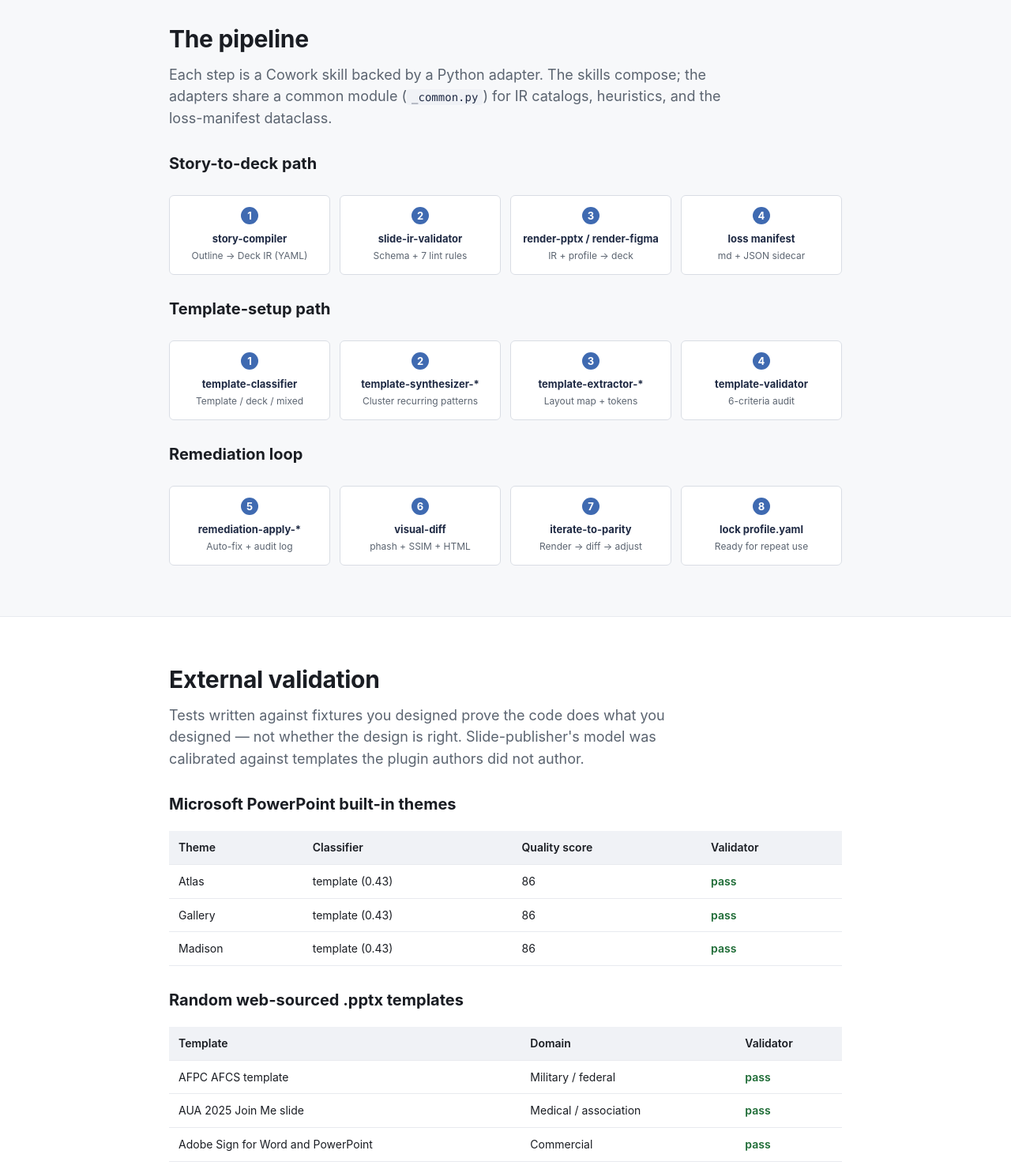
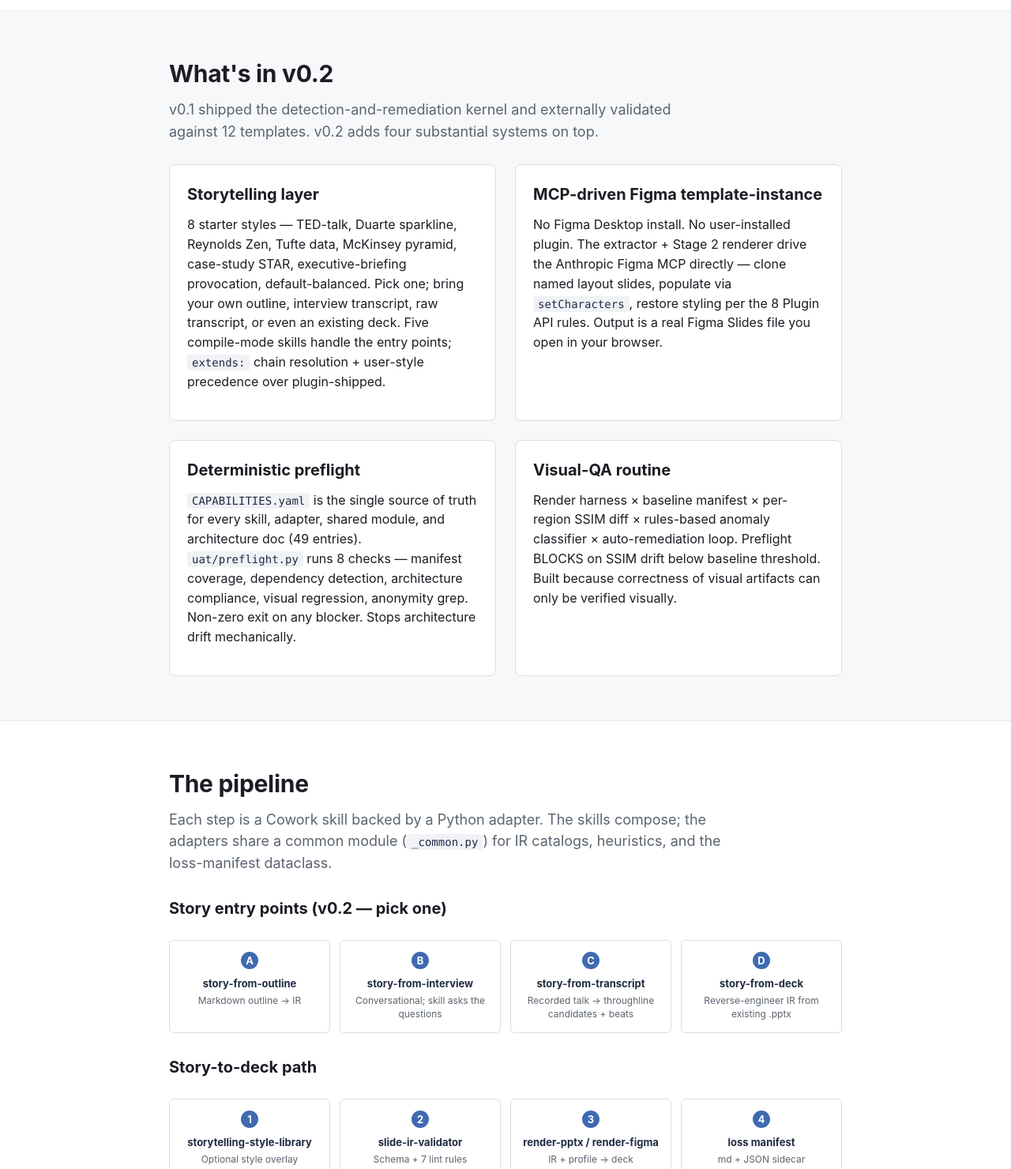
Before and after one commit to designisagoodidea-2026/slide-publisher, a plain HTML site: page index.html in a window 1280 px wide. Shown: the part 1320-2800 px from the top of the page at 79% size. Drawn offline with Linux system fonts and the light colour scheme.

Commit message:
v0.2.0 docs: public README + demo HTML refresh

```diff
--- a/index.html
+++ b/index.html
@@ -109,11 +109,14 @@
     </div>
     <div class="evidence">✓ Externally validated: 12 of 12 native templates we didn't design pass or warn</div>
     <div class="badges">
-      <span class="badge">v0.1.0</span>
+      <span class="badge">v0.2.0</span>
       <span class="badge">Python 3.10+</span>
       <span class="badge">MIT license</span>
       <span class="badge">Cowork plugin</span>
       <span class="badge">PowerPoint + Figma Slides</span>
+      <span class="badge">8 storytelling styles</span>
+      <span class="badge">MCP-driven Figma</span>
+      <span class="badge">Visual-QA routine</span>
     </div>
   </div>
 </header>
@@ -146,12 +149,45 @@
 
 <section class="alt">
   <div class="wrap">
+    <h2>What's in v0.2</h2>
+    <p class="lede">v0.1 shipped the detection-and-remediation kernel and externally validated against 12 templates. v0.2 adds four substantial systems on top.</p>
+    <div class="feature-grid">
+      <div class="feature">
+        <h3>Storytelling layer</h3>
+        <p>8 starter styles — TED-talk, Duarte sparkline, Reynolds Zen, Tufte data, McKinsey pyramid, case-study STAR, executive-briefing provocation, default-balanced. Pick one; bring your own outline, interview transcript, raw transcript, or even an existing deck. Five compile-mode skills handle the entry points; <code>extends:</code> chain resolution + user-style precedence over plugin-shipped.</p>
+      </div>
+      <div class="feature">
+        <h3>MCP-driven Figma template-instance</h3>
+        <p>No Figma Desktop install. No user-installed plugin. The extractor + Stage 2 renderer drive the Anthropic Figma MCP directly — clone named layout slides, populate via <code>setCharacters</code>, restore styling per the 8 Plugin API rules. Output is a real Figma Slides file you open in your browser.</p>
+      </div>
+      <div class="feature">
+        <h3>Deterministic preflight</h3>
+        <p><code>CAPABILITIES.yaml</code> is the single source of truth for every skill, adapter, shared module, and architecture doc (49 entries). <code>uat/preflight.py</code> runs 8 checks — manifest coverage, dependency detection, architecture compliance, visual regression, anonymity grep. Non-zero exit on any blocker. Stops architecture drift mechanically.</p>
+      </div>
+      <div class="feature">
+        <h3>Visual-QA routine</h3>
+        <p>Render harness × baseline manifest × per-region SSIM diff × rules-based anomaly classifier × auto-remediation loop. Preflight BLOCKS on SSIM drift below baseline threshold. Built because correctness of visual artifacts can only be verified visually.</p>
+      </div>
+    </div>
+  </div>
+</section>
+
+<section>
+  <div class="wrap">
     <h2>The pipeline</h2>
     <p class="lede">Each step is a Cowork skill backed by a Python adapter. The skills compose; the adapters share a common module (<code>_common.py</code>) for IR catalogs, heuristics, and the loss-manifest dataclass.</p>
 
+    <h3>Story entry points (v0.2 — pick one)</h3>
+    <div class="pipeline">
+      <div class="stage"><span class="num">A</span><h4>story-from-outline</h4><p>Markdown outline → IR</p></div>
+      <div class="stage"><span class="num">B</span><h4>story-from-interview</h4><p>Conversational; skill asks the questions</p></div>
+      <div class="stage"><span class="num">C</span><h4>story-from-transcript</h4><p>Recorded talk → throughline candidates + beats</p></div>
+      <div class="stage"><span class="num">D</span><h4>story-from-deck</h4><p>Reverse-engineer IR from existing .pptx</p></div>
+    </div>
+
     <h3>Story-to-deck path</h3>
     <div class="pipeline">
-      <div class="stage"><span class="num">1</span><h4>story-compiler</h4><p>Outline → Deck IR (YAML)</p></div>
+      <div class="stage"><span class="num">1</span><h4>storytelling-style-library</h4><p>Optional style overlay</p></div>
       <div class="stage"><span class="num">2</span><h4>slide-ir-validator</h4><p>Schema + 7 lint rules</p></div>
       <div class="stage"><span class="num">3</span><h4>render-pptx / render-figma</h4><p>IR + profile → deck</p></div>
       <div class="stage"><span class="num">4</span><h4>loss manifest</h4><p>md + JSON sidecar</p></div>
@@ -168,9 +204,17 @@
     <h3>Remediation loop</h3>
     <div class="pipeline">
       <div class="stage"><span class="num">5</span><h4>remediation-apply-*</h4><p>Auto-fix + audit log</p></div>
-      <div class="stage"><span class="num">6</span><h4>visual-diff</h4><p>phash + SSIM + HTML</p></div>
-      <div class="stage"><span class="num">7</span><h4>iterate-to-parity</h4><p>Render → diff → adjust</p></div>
-      <div class="stage"><span class="num">8</span><h4>lock profile.yaml</h4><p>Ready for repeat use</p></div>
+      <div class="stage"><span class="num">6</span><h4>visual-diff</h4><p>per-region SSIM + phash + delta</p></div>
+      <div class="stage"><span class="num">7</span><h4>visual_anomaly_diagnose</h4><p>5-rule classifier → findings + fixes</p></div>
+      <div class="stage"><span class="num">8</span><h4>iterate-to-parity</h4><p>Deterministic-fix loop → converge</p></div>
+    </div>
+
+    <h3>Continuous visual-QA (v0.2)</h3>
+    <div class="pipeline">
+      <div class="stage"><span class="num">i</span><h4>render harness</h4><p>(IR × template × renderer) matrix</p></div>
+      <div class="stage"><span class="num">ii</span><h4>baselines.yaml</h4><p>per-render expected SSIM + reference PNG</p></div>
+      <div class="stage"><span class="num">iii</span><h4>preflight gate</h4><p>BLOCKS on SSIM drift below threshold</p></div>
+      <div class="stage"><span class="num">iv</span><h4>auto-remediation</h4><p>Apply deterministic fix → re-render</p></div>
     </div>
   </div>
 </section>
@@ -255,7 +299,8 @@
 
 <footer>
   <div class="wrap">
-    <p>MIT license. <a href="https://github.com/designisagoodidea-2026/slide-publisher">Source on GitHub.</a> Roadmap: v0.2 adds Google Slides renderer, transcript-mode and case-study-mode compilers, synthesizer v2 (shape embedding), and a Claude in PowerPoint integration mode for the remediator.</p>
+    <p>MIT license. <a href="https://github.com/designisagoodidea-2026/slide-publisher">Source on GitHub.</a></p>
+    <p>Roadmap: <strong>v0.1 ✓</strong> detection-and-remediation kernel, externally validated. <strong>v0.2 ✓</strong> storytelling layer + MCP-driven Figma template-instance + deterministic preflight + visual-QA routine. <strong>v0.3</strong> Google Slides renderer; richer Figma Slides starter template with brand styling; image-placeholder resolution via image MCPs.</p>
   </div>
 </footer>
 
```
